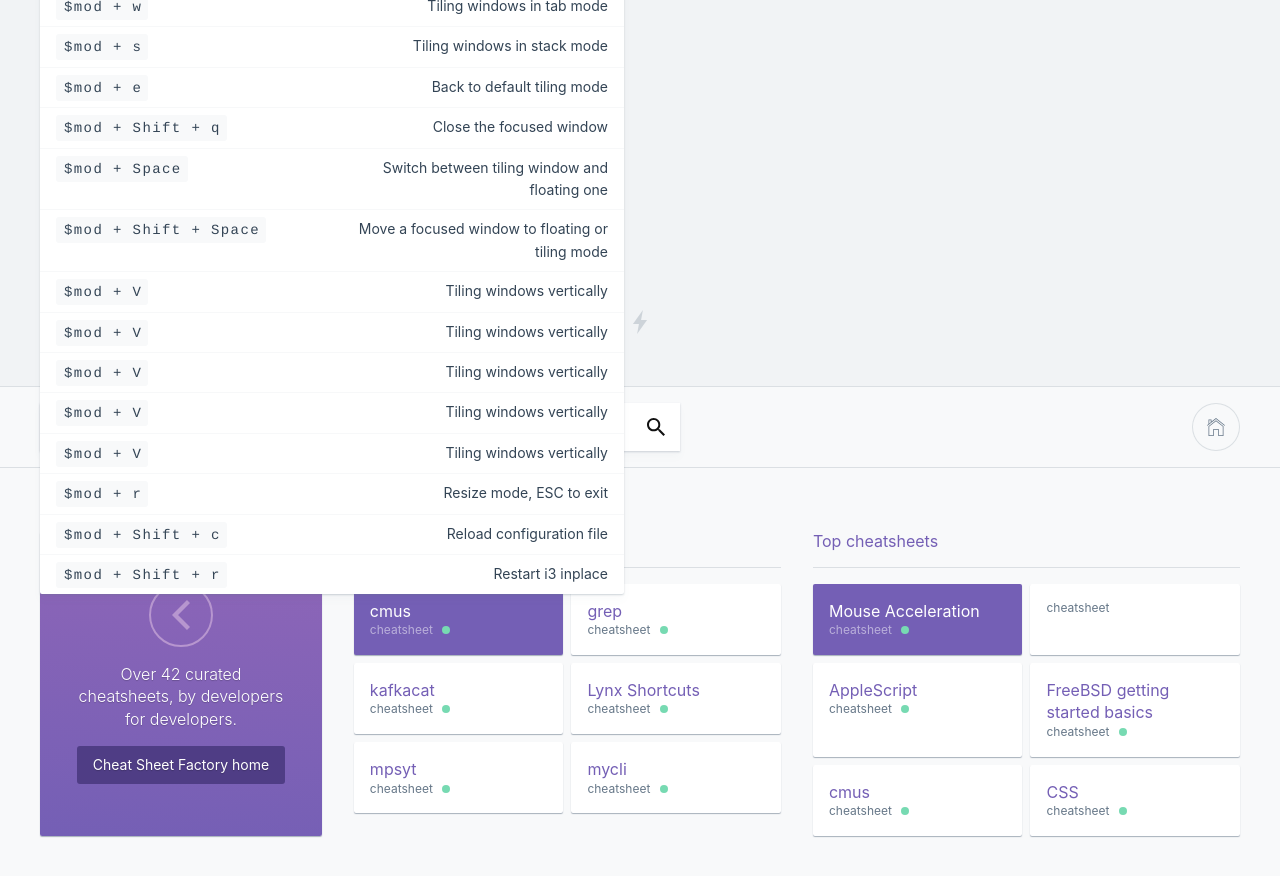
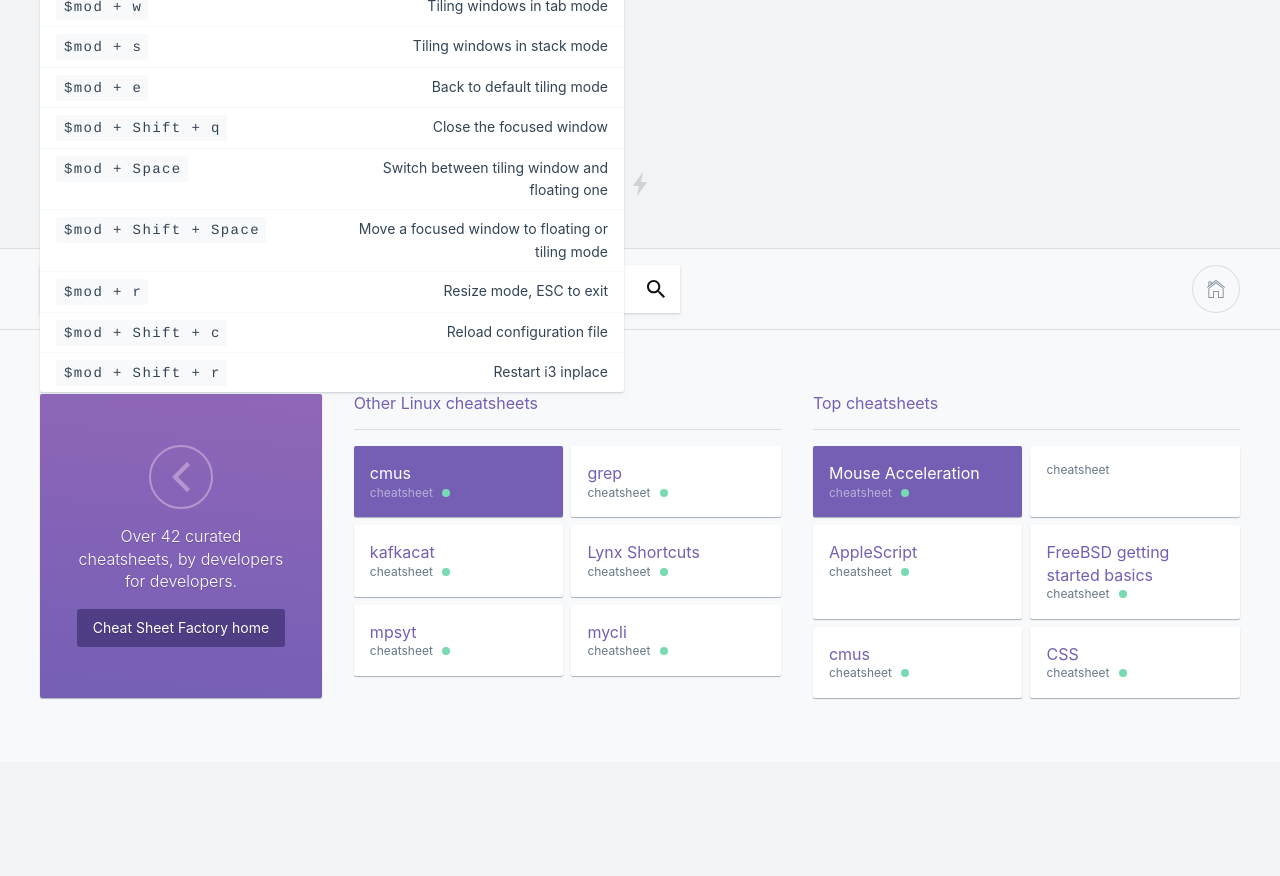
Before and after one commit to kasramp/cheat-sheet-factory, a Jekyll site: the page built from linux/i3.md, in a window 1280 px wide and 900 px high, scrolled down 603 px. Shown: the top 876 px of the window. Built offline with Jekyll 4.4.1, drawn with Linux system fonts in a browser that asks for light colours; after the commit the page ends 1365 px from its top, so only the background shows below that.

Commit message:
Fix i3 typo

```diff
--- a/linux/i3.md
+++ b/linux/i3.md
@@ -31,11 +31,6 @@ Shortcuts
 | `$mod + Shift + q` | Close the focused window |
 | `$mod + Space` | Switch between tiling window and floating one |
 | `$mod + Shift + Space` | Move a focused window to floating or tiling mode |
-| `$mod + V` | Tiling windows vertically |
-| `$mod + V` | Tiling windows vertically |
-| `$mod + V` | Tiling windows vertically |
-| `$mod + V` | Tiling windows vertically |
-| `$mod + V` | Tiling windows vertically |
 | `$mod + r` | Resize mode, ESC to exit |
 | `$mod + Shift + c` | Reload configuration file |
 | `$mod + Shift + r` | Restart i3 inplace |
```
Also changed, not shown: other parts of linux/i3.md (+1 -1 lines).
